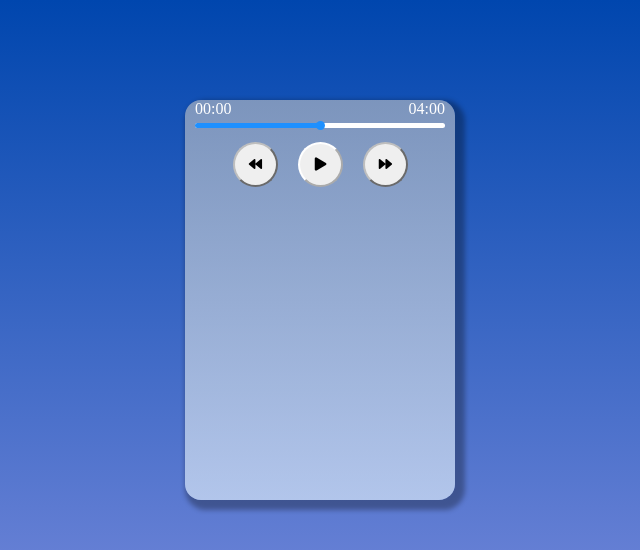
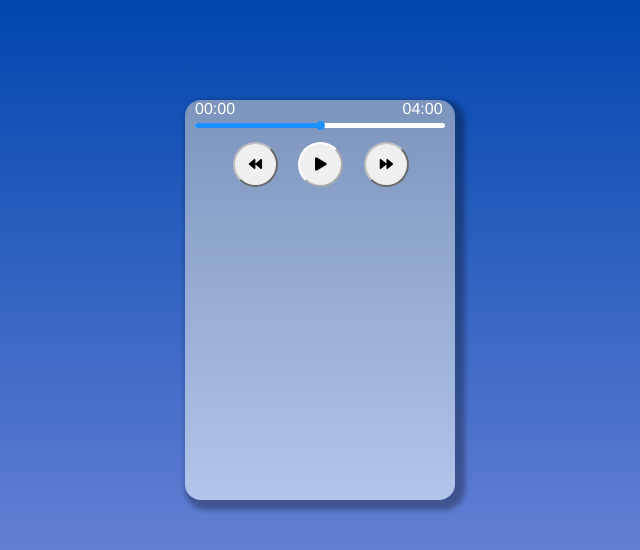
Before and after one commit to LordAmir5/Web-GIT-HW, a plain HTML site: page index.html in a window 1280 px wide. Shown: the top 550 px of the page, 320-960 px from the left. Drawn offline with Linux system fonts and the light colour scheme.

Commit message:
font fix

```diff
--- a/style.css
+++ b/style.css
@@ -94,6 +94,7 @@ li{display: inline;
     color:#ffffff;
     display: inline;
     margin-left: 10px;
-    margin-right: 163px;
+    margin-right: 153px;
 }
 #time{margin-right: 10px;}
+div{font-family: 'Franklin Gothic Medium', 'Arial Narrow', Arial, sans-serif;}
```
